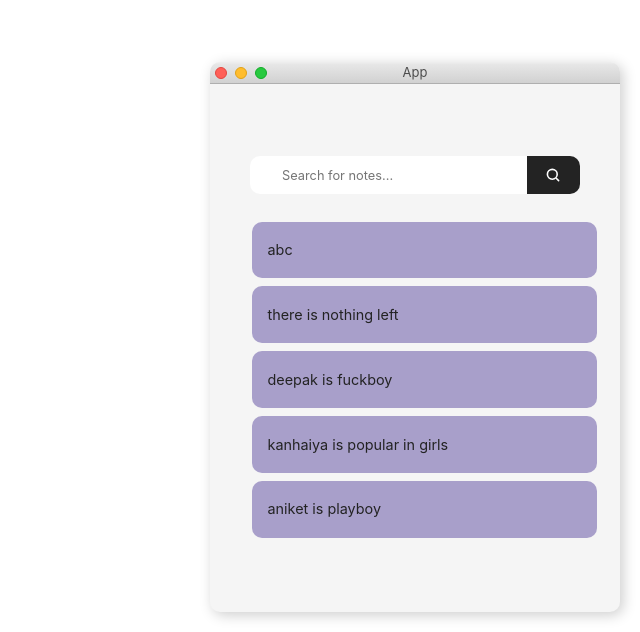
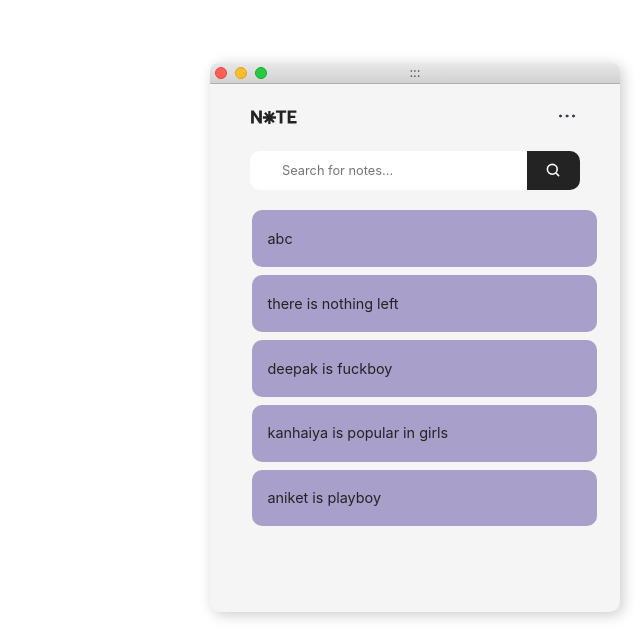
Before and after one commit to deepak-gangwar/note-chrome-extension, a React (Vite) app: page / in a window 1280 px wide. Shown: the part 168-800 px from the top of the page, without its empty margins (640-1280 px from the left). Built offline with nearby package versions, Linux system fonts and the light colour scheme.

Commit message:
feat: implement navbar component

```diff
--- /dev/null
+++ b/src/components/Navbar/index.jsx
@@ -0,0 +1,25 @@
+import styles from './styles'
+
+export default function Navbar() {
+    return (
+        <nav style={styles.navbar} >
+            {/* ============== LOGO ============== */}
+            <div className="chromenote-logo" style={styles.logo_wrap}>
+                <svg style={styles.logo} width="59" height="26" viewBox="0 0 59 26" fill="none" xmlns="http://www.w3.org/2000/svg">
+                    <path d="M4.79023 21V10.7947L11.6632 21H14.8335V4.80115H11.4086V15.0064L4.53568 4.80115H1.38847V21H4.79023Z" fill="#232323" />
+                    <path d="M32.4081 7.78637H37.0827V21H40.5538V7.78637H45.2515V4.80115H32.4081V7.78637ZM47.0965 21H58.2274V18.0148H50.5677V14.2659H56.5844V11.4195H50.5677V7.78637H57.9728V4.80115H47.0965V21Z" fill="#232323" />
+                    <path d="M32.4357 15.258H27.7094L30.9328 18.6563L28.8425 20.6396L25.7009 17.3281V21.8922H22.8195V17.3281L19.6791 20.6396L17.5889 18.6563L20.8123 15.258H16.0859V12.1767H20.8123L17.5889 8.77848L19.6791 6.79512L22.8195 10.1066V5.54248H25.7009V10.1066L28.8425 6.79512L30.9328 8.77848L27.7094 12.1767H32.4357V15.258Z" fill="#232323" />
+                </svg>
+            </div>
+
+            {/* ============= SETTINGS ============= */}
+            <div className="chromenote-settings" style={styles.settings_icon}>
+                <svg width="26" height="26" viewBox="0 0 26 26" fill="none" xmlns="http://www.w3.org/2000/svg">
+                    <circle cx="12.9993" cy="12.9998" r="1.08333" fill="#33363F" stroke="#33363F" strokeWidth="0.83871" strokeLinecap="round" />
+                    <circle cx="6.49935" cy="12.9998" r="1.08333" fill="#33363F" stroke="#33363F" strokeWidth="0.83871" strokeLinecap="round" />
+                    <circle cx="19.4993" cy="12.9998" r="1.08333" fill="#33363F" stroke="#33363F" strokeWidth="0.83871" strokeLinecap="round" />
+                </svg>
+            </div>
+        </nav>
+    )
+}
--- /dev/null
+++ b/src/components/Navbar/styles.js
@@ -0,0 +1,22 @@
+export default {
+    navbar: {
+        padding: "0 2.5rem",
+        display: "flex",
+        justifyContent: "space-between",
+        alignItems: "center",
+        marginTop: "1rem",
+    },
+
+    logo_wrap: {
+        width: "fit-content",
+    },
+
+    logo: {
+        transformOrigin: "left",
+        transform: "translateY(4px) scale(0.8)",
+    },
+
+    settings_icon: {
+        transform: "translateY(3px)",
+    }
+}
--- a/src/components/Panel/index.jsx
+++ b/src/components/Panel/index.jsx
@@ -2,6 +2,7 @@ import styles from './styles'
 import { useState, createContext } from 'react'
 import { Store } from '../../store'
 import TitleBar from '../TitleBar'
+import Navbar from '../Navbar'
 import Search from '../Search'
 import Note from '../Note'
 
@@ -39,7 +40,8 @@ export default function Panel() {
 
     return (
         <div className='panel' style={styles.panel}>
-            <TitleBar title={"App"} />
+            <TitleBar title={":::"} />
+            <Navbar />
             <Search handleTyping={search} />
             <ul className='chromenote-notes_list' style={styles.notes_list}>
                 {
--- a/src/components/Search/styles.js
+++ b/src/components/Search/styles.js
@@ -1,6 +1,6 @@
 export default {
     search: {
-        padding: "4.5rem 2.5rem 1.2rem",
+        padding: "1.2rem 2.5rem 0.8rem",
         display: "flex",
         justifyContent: "center"
     },
```
